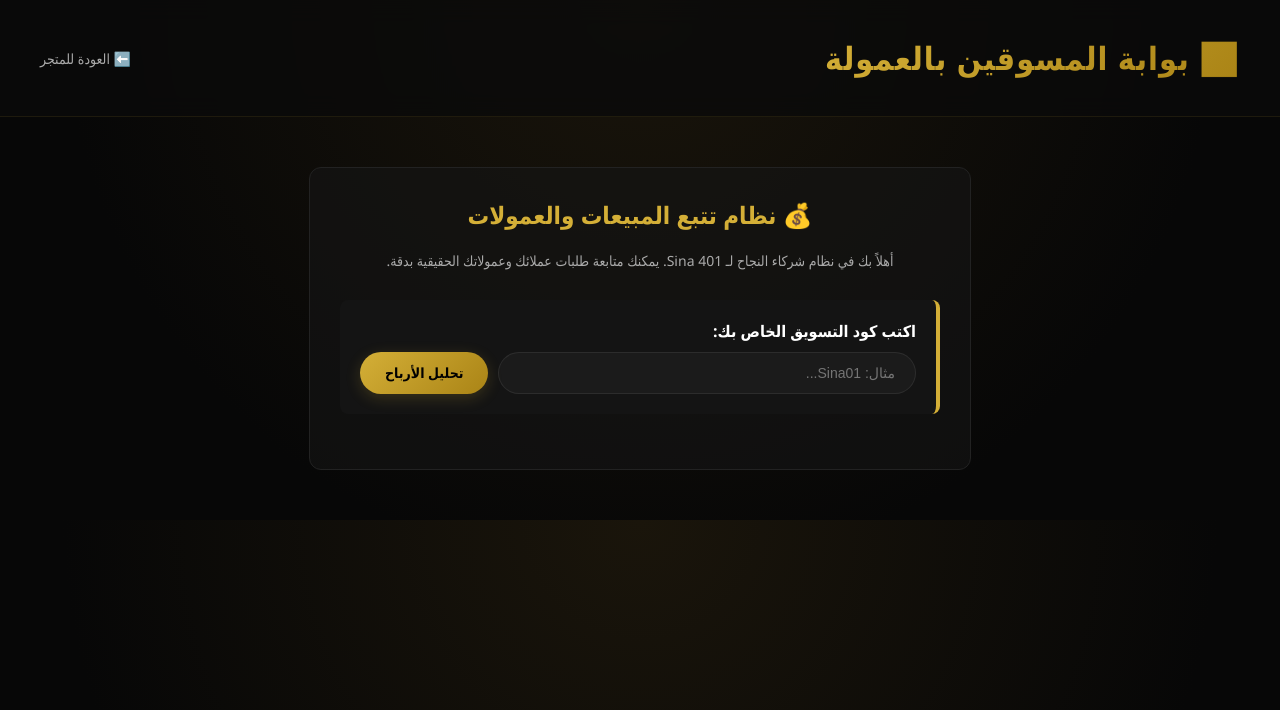
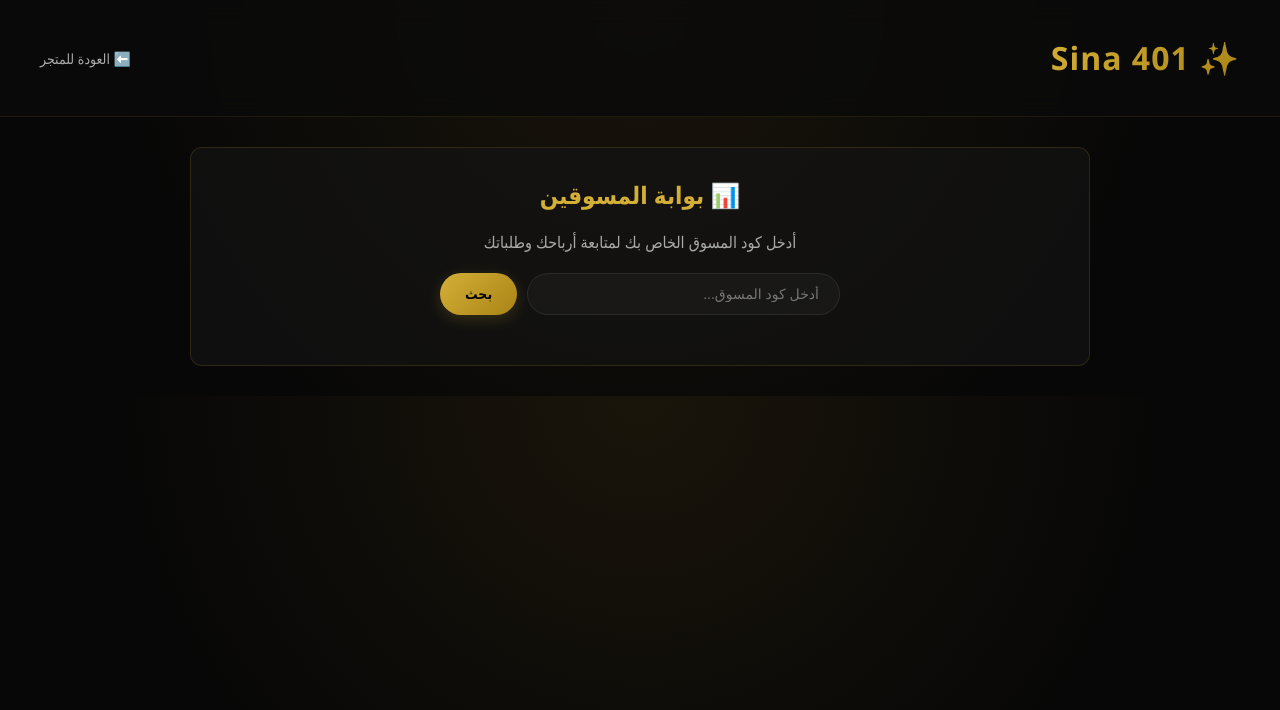
Before and after one commit to mosebh99/sina.401, a Flask app: page /marketers.html in a window 1280 px wide. Shown: the top 710 px of the page. Run offline with Flask 3, Linux system fonts and the light colour scheme; some libraries are stand-ins or nearby versions.

Commit message:
Update marketers.html

```diff
--- a/templates/marketers.html
+++ b/templates/marketers.html
@@ -3,90 +3,139 @@
 <head>
     <meta charset="UTF-8">
     <meta name="viewport" content="width=device-width, initial-scale=1.0">
-    <title>بوابة المسوقين والعمولات | Sina 401</title>
+    <title>بوابة المسوقين | Sina 401</title>
     <link rel="icon" type="image/png" href="/static/css/logo.png.jpeg">
     <link rel="stylesheet" href="/static/css/style.css">
+    <style>
+        .marketer-container { max-width: 900px; margin: 30px auto; padding: 0 20px; }
+        .marketer-card { background: var(--card-bg); border: 1px solid var(--card-border); border-radius: 12px; padding: 30px; margin-bottom: 20px; text-align: center; }
+        .marketer-card h2 { color: var(--primary); margin-top: 0; }
+        .stats-grid { display: grid; grid-template-columns: repeat(auto-fit, minmax(150px, 1fr)); gap: 15px; margin: 20px 0; }
+        .stat-box { background: #111; padding: 15px; border-radius: 8px; border: 1px solid #222; }
+        .stat-box .number { font-size: 28px; font-weight: bold; color: var(--primary); }
+        .stat-box .label { font-size: 12px; color: var(--text-muted); margin-top: 5px; }
+        .orders-table { width: 100%; border-collapse: collapse; margin-top: 20px; }
+        .orders-table th, .orders-table td { padding: 12px; border-bottom: 1px solid #222; text-align: right; }
+        .orders-table th { background: #111; color: var(--primary); }
+        .status-badge { padding: 4px 12px; border-radius: 20px; font-size: 12px; font-weight: bold; }
+        .status-pending { background: #f59e0b; color: #000; }
+        .status-shipping { background: #3b82f6; color: #fff; }
+        .status-delivered { background: #22c55e; color: #000; }
+        .status-returned { background: #ef4444; color: #fff; }
+    </style>
+<base target="_blank">
 </head>
 <body>
+
     <header>
-        <h1><a href="/">📊 بوابة المسوقين بالعمولة</a></h1>
+        <h1><a href="/">✨ Sina 401</a></h1>
         <div class="nav-links"><a href="/">⬅️ العودة للمتجر</a></div>
     </header>
 
-    <div style="max-width: 600px; margin: 50px auto; padding: 30px; background: var(--card-bg); border-radius: 12px; border: 1px solid #222;">
-        <h2 style="color: var(--primary); margin-top: 0; text-align: center;">💰 نظام تتبع المبيعات والعمولات</h2>
-        <p style="color: var(--text-muted); text-align: center; font-size: 14px;">أهلاً بك في نظام شركاء النجاح لـ Sina 401. يمكنك متابعة طلبات عملائك وعمولاتك الحقيقية بدقة.</p>
+    <div class="marketer-container">
+        <div class="marketer-card">
+            <h2>📊 بوابة المسوقين</h2>
+            <p style="color: var(--text-muted);">أدخل كود المسوق الخاص بك لمتابعة أرباحك وطلباتك</p>
 
-        <div style="margin-top: 30px; padding: 20px; background: #141414; border-radius: 8px; border-right: 4px solid var(--primary);">
-            <label style="color:#fff; display:block; margin-bottom:10px; font-weight:bold;">اكتب كود التسويق الخاص بك:</label>
-            <div style="display:flex; gap:10px;">
-                <input type="text" id="m-code" class="search-input" placeholder="مثال: Sina01..." style="flex:1;">
-                <button class="btn-primary" onclick="checkMarketerEarnings()" style="width:auto; margin-top:0; padding:0 25px;">تحليل الأرباح</button>
+            <div style="display: flex; gap: 10px; max-width: 400px; margin: 20px auto;">
+                <input type="text" id="marketer-code-input" class="search-input" placeholder="أدخل كود المسوق..." style="flex: 1;">
+                <button class="btn-primary" style="width: auto; margin: 0; padding: 0 25px;" onclick="loadMarketerData()">بحث</button>
             </div>
         </div>
 
-        <div id="marketer-report" style="margin-top:25px;"></div>
+        <div id="marketer-stats" style="display: none;">
+            <div class="stats-grid">
+                <div class="stat-box">
+                    <div class="number" id="stat-orders">0</div>
+                    <div class="label">إجمالي الطلبات</div>
+                </div>
+                <div class="stat-box">
+                    <div class="number" id="stat-sales">0</div>
+                    <div class="label">إجمالي المبيعات (ج.م)</div>
+                </div>
+                <div class="stat-box">
+                    <div class="number" id="stat-commission">0</div>
+                    <div class="label">عمولتك المتوقعة (ج.م)</div>
+                </div>
+            </div>
+
+            <h3 style="color: var(--primary); margin-top: 30px;">📋 طلباتك المسجلة</h3>
+            <div style="overflow-x: auto;">
+                <table class="orders-table">
+                    <thead>
+                        <tr>
+                            <th>رقم الطلب</th>
+                            <th>العميل</th>
+                            <th>الهاتف</th>
+                            <th>المبلغ</th>
+                            <th>الحالة</th>
+                            <th>التاريخ</th>
+                        </tr>
+                    </thead>
+                    <tbody id="marketer-orders-body">
+                    </tbody>
+                </table>
+            </div>
+        </div>
     </div>
 
     <script>
-        // التقاط الكود من الرابط وتعبئته تلقائياً عند الدخول
-        window.addEventListener('DOMContentLoaded', () => {
-            const urlParams = new URLSearchParams(window.location.search);
-            const mCode = urlParams.get('m') || localStorage.getItem('active_marketer_id');
-            if(mCode) {
-                const codeInput = document.getElementById('m-code');
-                if(codeInput) {
-                    codeInput.value = mCode;
-                    checkMarketerEarnings();
+        async function loadMarketerData() {
+            const code = document.getElementById('marketer-code-input').value.trim();
+            if (!code) { alert('من فضلك أدخل كود المسوق'); return; }
+
+            try {
+                const res = await fetch(`/api/marketers/stats/${code}`);
+                const data = await res.json();
+
+                if (data.error) {
+                    alert('❌ ' + data.error);
+                    return;
                 }
+
+                document.getElementById('marketer-stats').style.display = 'block';
+                document.getElementById('stat-orders').innerText = data.stats.total_orders || 0;
+                document.getElementById('stat-sales').innerText = (data.stats.total_sales || 0).toFixed(2);
+
+                // حساب العمولة (10% افتراضياً)
+                const commission = (data.stats.total_sales || 0) * 0.10;
+                document.getElementById('stat-commission').innerText = commission.toFixed(2);
+
+                const tbody = document.getElementById('marketer-orders-body');
+                tbody.innerHTML = '';
+
+                if (!data.orders || data.orders.length === 0) {
+                    tbody.innerHTML = '<tr><td colspan="6" style="text-align:center; color:#aaa;">لا توجد طلبات مسجلة</td></tr>';
+                    return;
+                }
+
+                data.orders.forEach(o => {
+                    let statusClass = 'status-pending';
+                    let statusText = '⏳ قيد المراجعة';
+                    if (o.status === 'جاري الشحن') { statusClass = 'status-shipping'; statusText = '🚚 جاري الشحن'; }
+                    else if (o.status === 'تم التسليم') { statusClass = 'status-delivered'; statusText = '✅ تم التسليم'; }
+                    else if (o.status === 'مرتجع') { statusClass = 'status-returned'; statusText = '❌ مرتجع'; }
+
+                    tbody.innerHTML += `
+                        <tr>
+                            <td><strong>#${o.id}</strong></td>
+                            <td>${o.customer_name || '-'}</td>
+                            <td>${o.customer_phone || '-'}</td>
+                            <td style="color: var(--primary); font-weight: bold;">${o.total_price || 0} ج.م</td>
+                            <td><span class="status-badge ${statusClass}">${statusText}</span></td>
+                            <td style="color: var(--text-muted); font-size: 12px;">${o.created_at ? new Date(o.created_at).toLocaleDateString('ar-EG') : '-'}</td>
+                        </tr>
+                    `;
+                });
+            } catch (e) {
+                alert('❌ فشل الاتصال بالسيرفر');
             }
-        });
+        }
 
-        async function checkMarketerEarnings() {
-            const code = document.getElementById('m-code').value.trim();
-            if(!code) { alert("من فضلك اكتب كودك أولاً!"); return; }
-            document.getElementById('marketer-report').innerText = "⏳ جاري تشغيل خوارزمية جرد وحساب عمولاتك الحية...";
-            try {
-                const res = await fetch('/api/orders');
-                const orders = await res.json();
-
-                // جلب الشحنات الخاصة بالمسوق فقط
-                let myOrders = orders.filter(o => o.marketer_id && o.marketer_id.trim() === code);
-                let totalComm = 0;
-                let deliveredCount = 0;
-
-                myOrders.forEach(o => {
-                    if (o.status === 'تم التسليم') {
-                        deliveredCount++;
-                    }
-
-                    // قراءة المنتجات لحساب عمولة كل منتج تم بيعه بدقة
-                    try {
-                        let products = typeof o.products_json === 'string' ? JSON.parse(o.products_json) : o.products_json;
-                        if (Array.isArray(products)) {
-                            products.forEach(p => {
-                                // استخدام عمولة المنتج المحددة بالمخزن أو 10% افتراضي إن لم توجد
-                                totalComm += (Number(p.commission) || (Number(p.selling_price) * 0.10)) * (p.quantity || 1);
-                            });
-                        } else {
-                            totalComm += ((o.total_price || 0) * 0.10);
-                        }
-                    } catch(e) {
-                        totalComm += ((o.total_price || 0) * 0.10);
-                    }
-                });
-
-                document.getElementById('marketer-report').innerHTML = `
-                    <div style="background:#111; padding:20px; border-radius:8px; border:1px solid var(--primary); color:#fff; text-align:right; display:flex; flex-direction:column; gap:10px;">
-                        <p style="margin:0;">📊 إجمالي الطلبات المسجلة باسمك: <span style="color:var(--primary); font-weight:bold;">${myOrders.length} طلب</span></p>
-                        <p style="margin:0;">✅ شحنات ناجحة تم تسليمها للعميل: <span style="color:#22c55e; font-weight:bold;">${deliveredCount} طلب</span></p>
-                        <hr style="border:none; border-top:1px solid #222; margin:5px 0;">
-                        <p style="margin:0; font-size:16px;">💰 العمولات المستحقة (الحقيقية والتقديرية): <span style="color:#22c55e; font-weight:bold; font-size:20px;">${Math.round(totalComm)} ج.م</span></p>
-                    </div>
-                `;
-            } catch(e) {
-                document.getElementById('marketer-report').innerText = "❌ حدث خطأ في المزامنة السحابية للسجل.";
-            }
+        // تحميل تلقائي إذا كان هناك كود محفوظ
+        const savedCode = localStorage.getItem('active_marketer_code');
+        if (savedCode) {
+            document.getElementById('marketer-code-input').value = savedCode;
         }
     </script>
 </body>
```
